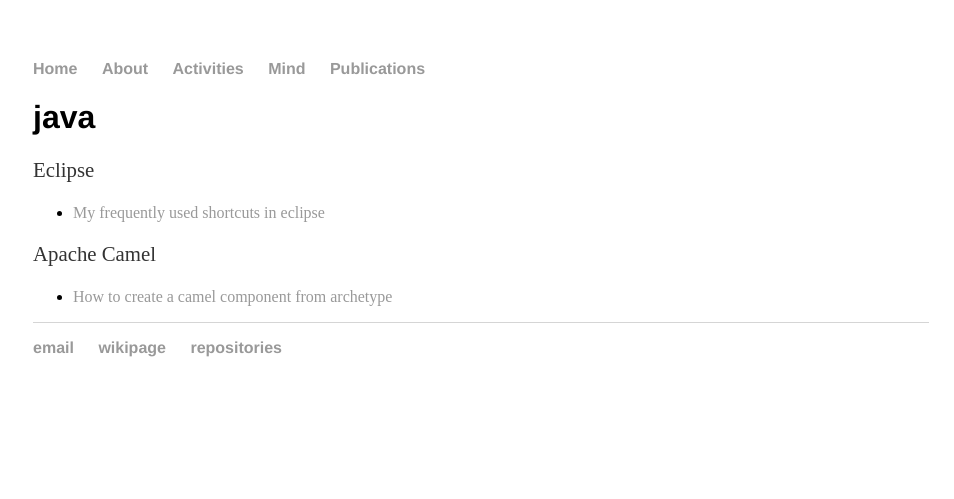
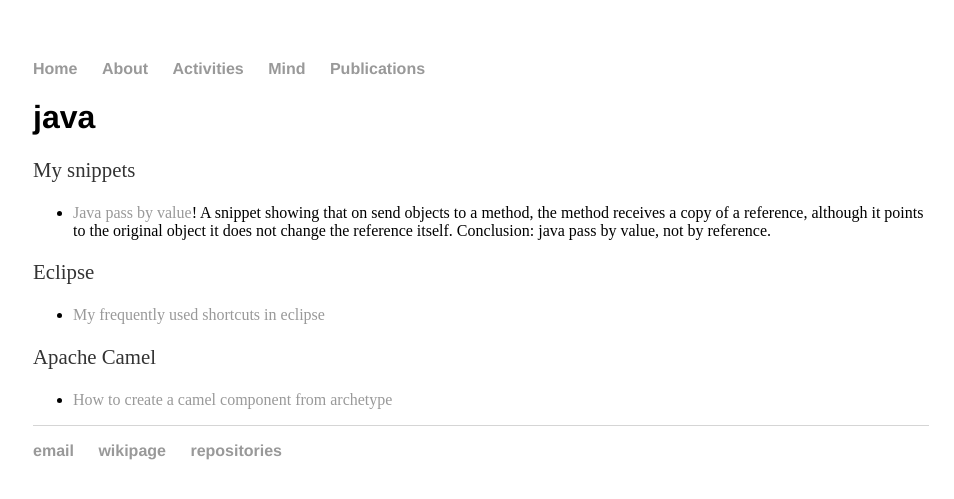
Before and after one commit to cleberjamaral/cleberjamaral.github.io, a Jekyll site: the page built from knowledge/programming/java.md, in a window 1280 px wide. Shown: the top 499 px of the page, without its empty margins (159-1113 px from the left). Built offline with Jekyll 4.4.1, drawn with Linux system fonts in a browser that asks for light colours; our own code applies the rules of GitHub Pages for plain Markdown files.

Commit message:
GitBook: [master] one page modified

```diff
--- a/knowledge/programming/java.md
+++ b/knowledge/programming/java.md
@@ -1,6 +1,8 @@
 # java
 
+My snippets
 
+* [Java pass by value](http://groovyconsole.appspot.com/script/5150188356239360)! A snippet showing that on send objects to a method, the method receives a copy of a reference, although it points to the original object it does not change the reference itself. Conclusion: java pass by value, not by reference.
 
 Eclipse
 
```
